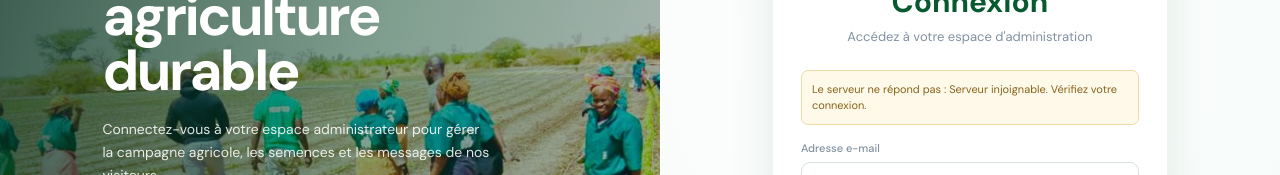
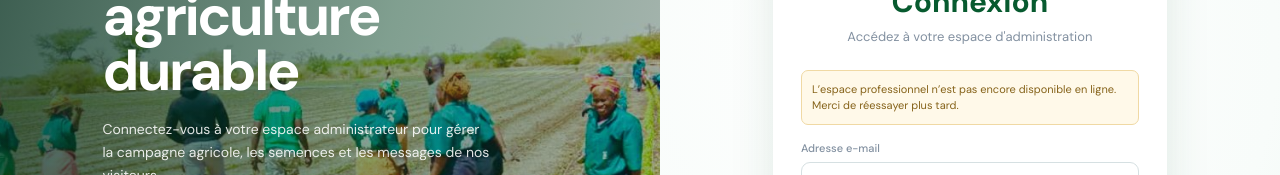
Before and after one commit to Bibalaye7/AFRICA-AGRO-SEM, a React (Vite) app in the folder react/: page /auth in a window 1280 px wide. Shown: the part 264-439 px from the top of the page. Built offline with nearby package versions, Linux system fonts and the light colour scheme; no server answers; a web font is replaced by a local one.

Commit message:
Messages clairs pour les visiteurs quand la base en ligne n'est pas encore disponible

```diff
--- a/react/src/pages/AuthPage.tsx
+++ b/react/src/pages/AuthPage.tsx
@@ -60,7 +60,7 @@ const AuthPage = () => {
           <h2>{isSetup ? 'Premier accès' : 'Connexion'}</h2>
           <p className="auth-card__subtitle">{isSetup ? 'Créez le compte administrateur du site' : "Accédez à votre espace d'administration"}</p>
 
-          {unavailable && <div className="auth-alert">Le serveur ne répond pas : {unavailable}</div>}
+          {unavailable && <div className="auth-alert">L’espace professionnel n’est pas encore disponible en ligne. Merci de réessayer plus tard.</div>}
           {isSetup && !setupAllowed && (
             <div className="auth-alert">Aucun compte n’existe encore. Le compte administrateur doit être créé depuis l’ordinateur où le site est installé (http://localhost:5173/auth).</div>
           )}
--- a/react/src/pages/VerifyLotPage.tsx
+++ b/react/src/pages/VerifyLotPage.tsx
@@ -2,6 +2,7 @@ import { useState, type FormEvent } from 'react'
 import PublicLayout from '../components/PublicLayout'
 import { speciesName, CONTACT } from '../data/seeds'
 import { verifyLot, type LotVerification } from '../lib/campaignStore'
+import { ApiError } from '../lib/api'
 
 const statusInfo: Record<LotVerification['status'], { label: string; icon: string; className: string }> = {
   certifie: { label: 'Lot certifié', icon: 'fa-circle-check', className: 'bg-green-50 border-green-200 text-green-800' },
@@ -26,7 +27,12 @@ const VerifyLotPage = () => {
       setResult(lot)
       setState(lot ? 'found' : 'not_found')
     } catch (err) {
-      setError(err instanceof Error ? err.message : 'Vérification impossible.')
+      // 503 : base de données pas encore disponible en ligne — message pour le visiteur, pas pour l'administrateur.
+      setError(
+        err instanceof ApiError && err.status === 503
+          ? `La vérification en ligne sera bientôt disponible. En attendant, appelez-nous au ${CONTACT.phones[0]} avec votre numéro de lot.`
+          : err instanceof Error ? err.message : 'Vérification impossible.',
+      )
       setState('error')
     }
   }
```
